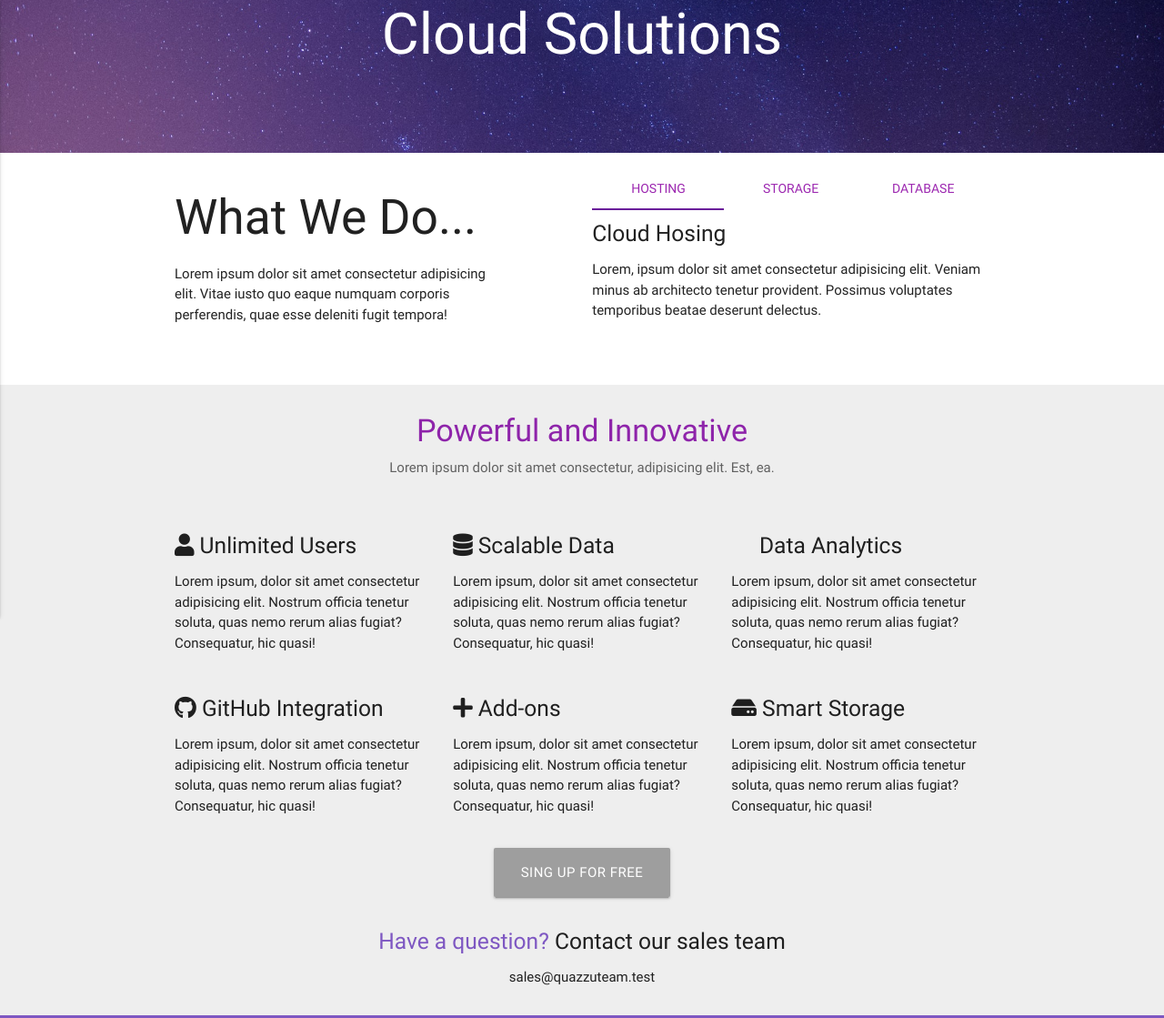
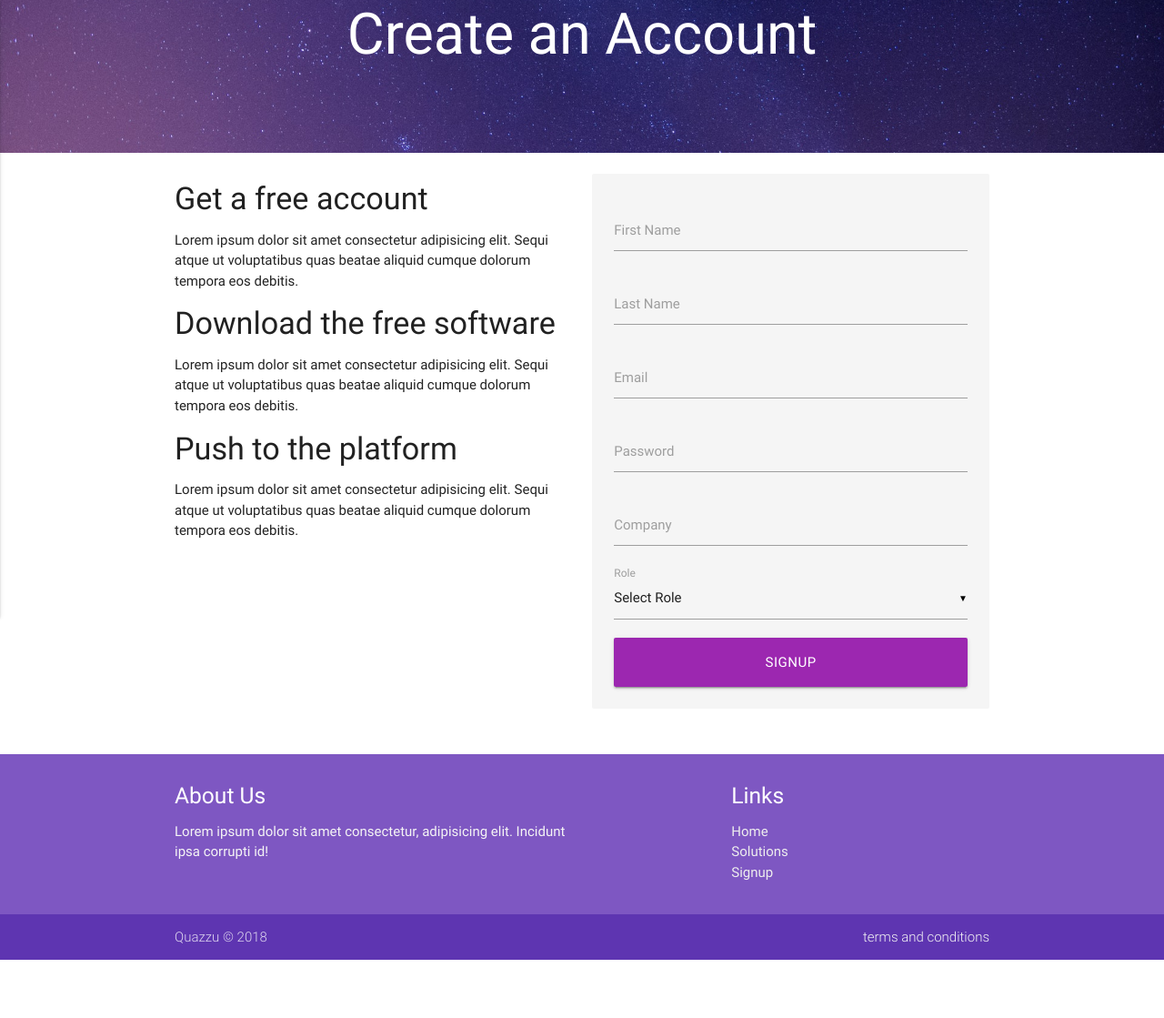
Before and after one commit to Brayheart/Quazzu, a plain HTML site: page signup.html in a window 1280 px wide. Shown: the part 182-1301 px from the top of the page at 91% size. After the commit the page ends 1237 px from the top, so only its background shows below. Drawn offline with nearby package versions, Linux system fonts and the light colour scheme.

Commit message:
final commit

```diff
--- a/css/main.css
+++ b/css/main.css
@@ -69,6 +69,11 @@
   }
 }
 
+.btn-extend{
+  display: block;
+  width: 100%
+}
+
 .carousel-item p{
   font-size: 20px !important;
 }
--- a/solutions.html
+++ b/signup.html
@@ -29,13 +29,13 @@
           </a>
           <ul class="right hide-on-medium-and-down">
             <li>
-              <a href="index.html" class="active-link">Home</a>
+              <a href="index.html">Home</a>
             </li>
             <li>
               <a href="solutions.html">Solutions</a>
             </li>
             <li>
-              <a href="signup.html">Signup</a>
+              <a href="signup.html" class="active-link">Signup</a>
             </li>
             <li>
               <a href="#login-modal" class="btn purple modal-trigger">Login</a>
@@ -88,110 +88,64 @@
       <div class="row">
         <div class="col s12 m10 offset-m1 center">
           <h5>Welcome to Quazzu</h5>
-          <h1>Cloud Solutions</h1>
+          <h1>Create an Account</h1>
         </div>
       </div>
     </div>
   </header>
 
-  <!-- Section: Solutions About -->
-  <section class="section section-solutions-about">
+  <!-- Section: Signup -->
+  <section class="section section-signup">
     <div class="container">
       <div class="row">
-        <div class="col s12 m5">
-          <h2>What We Do...</h2>
-          <p>Lorem ipsum dolor sit amet consectetur adipisicing elit. Vitae iusto quo eaque numquam corporis perferendis, quae esse deleniti fugit tempora!</p>
+        <div class="col s12 m6">
+          <h4>Get a free account</h4>
+          <p>Lorem ipsum dolor sit amet consectetur adipisicing elit. Sequi atque ut voluptatibus quas beatae aliquid cumque dolorum tempora eos debitis.</p>
+          <h4>Download the free software</h4>
+          <p>Lorem ipsum dolor sit amet consectetur adipisicing elit. Sequi atque ut voluptatibus quas beatae aliquid cumque dolorum tempora eos debitis.</p>
+          <h4>Push to the platform</h4>
+          <p>Lorem ipsum dolor sit amet consectetur adipisicing elit. Sequi atque ut voluptatibus quas beatae aliquid cumque dolorum tempora eos debitis.</p>
         </div>
-        <div class="col s12 m6 offset-m1">
-          <div class="row">
-            <div class="col s12">
-              <ul class="tabs">
-                <li class="tab col s4">
-                  <a href="#tab1" class="purple-text">Hosting</a>
-                </li>
-                <li class="tab col s4">
-                  <a href="#tab2" class="purple-text">Storage</a>
-                </li>
-                <li class="tab col s4">
-                  <a href="#tab3" class="purple-text">Database</a>
-                </li>
-              </ul>
-            </div>
-            <div id="tab1" class="col s12">
-              <h5>Cloud Hosing</h5>
-              <p>Lorem, ipsum dolor sit amet consectetur adipisicing elit. Veniam minus ab architecto tenetur provident. Possimus voluptates temporibus beatae deserunt delectus.</p>
-            </div>
-            <div id="tab2" class="col s12">
-              <h5>Cloud Storage</h5>
-              <p>Lorem ipsum dolor sit amet consectetur, adipisicing elit. At cum non, recusandae nisi culpa voluptatibus quo illo veritatis quis deleniti!</p>
-            </div>
-            <div id="tab3" class="col s12">
-              <h5>Cloud Database</h5>
-              <p>Lorem ipsum dolor sit amet consectetur, adipisicing elit. Reiciendis maxime fugit, recusandae suscipit autem repudiandae impedit sed quasi iure dolorum!</p>
-            </div>
+        <div class="col s12 m6">
+          <div class="card-panel grey lighten-4 grey-text text-darken-4 z-depth-0">
+            <form>
+              <div class="input-field">
+                <input type="text" id="first_name">
+                <label for="first_name">First Name</label>
+              </div>
+              <div class="input-field">
+                <input type="text" id="last_name">
+                <label for="last_name">Last Name</label>
+              </div>
+              <div class="input-field">
+                <input type="email" id="email">
+                <label for="email">Email</label>
+              </div>
+              <div class="input-field">
+                <input type="password" id="password">
+                <label for="password">Password</label>
+              </div>
+              <div class="input-field">
+                <input type="text" id="company">
+                <label for="company">Company</label>
+              </div>
+              <div class="input-field">
+                <select id="role">
+                  <option value="" disabled selected>Select Role</option>
+                  <option value="professional">Professional Developer</option>
+                  <option value="student">Student</option>
+                  <option value="manager">Manager</option>
+                  <option value="other">Other</option>
+                </select>
+                <label for="role">Role</label>
+              </div>
+              <input type="submit" value="Signup" class="btn btn-large purple btn-extend">
+            </form>
           </div>
         </div>
       </div>
     </div>
   </section>
-
-  <!-- Section: Features -->
-  <section class="section section-features grey lighten-3">
-    <div class="container">
-      <h4 class="purple-text text-darken-1 center">Powerful and Innovative</h4>
-      <h6 class="grey-text text-darken-2 center">Lorem ipsum dolor sit amet consectetur, adipisicing elit. Est, ea.</h6>
-      <br><br>
-      <!-- Row 1 -->
-      <div class="row">
-        <div class="col s12 m4">
-          <h5>
-            <i class="fa fa-user"></i> Unlimited Users
-          </h5>
-          <p>Lorem ipsum, dolor sit amet consectetur adipisicing elit. Nostrum officia tenetur soluta, quas nemo rerum alias fugiat? Consequatur, hic quasi!</p>
-        </div>
-        <div class="col s12 m4">
-          <h5>
-            <i class="fa fa-database"></i> Scalable Data
-          </h5>
-          <p>Lorem ipsum, dolor sit amet consectetur adipisicing elit. Nostrum officia tenetur soluta, quas nemo rerum alias fugiat? Consequatur, hic quasi!</p>
-        </div>
-        <div class="col s12 m4">
-          <h5>
-            <i class="fa fa-line"></i> Data Analytics
-          </h5>
-          <p>Lorem ipsum, dolor sit amet consectetur adipisicing elit. Nostrum officia tenetur soluta, quas nemo rerum alias fugiat? Consequatur, hic quasi!</p>
-        </div>
-      </div>
-      <!-- Row 2 -->
-            <div class="row">
-        <div class="col s12 m4">
-          <h5>
-            <i class="fab fa-github" ></i> GitHub Integration
-          </h5>
-          <p>Lorem ipsum, dolor sit amet consectetur adipisicing elit. Nostrum officia tenetur soluta, quas nemo rerum alias fugiat? Consequatur, hic quasi!</p>
-        </div>
-        <div class="col s12 m4">
-          <h5>
-            <i class="fa fa-plus"></i> Add-ons
-          </h5>
-          <p>Lorem ipsum, dolor sit amet consectetur adipisicing elit. Nostrum officia tenetur soluta, quas nemo rerum alias fugiat? Consequatur, hic quasi!</p>
-        </div>
-        <div class="col s12 m4">
-          <h5>
-            <i class="fa fa-hdd"></i> Smart Storage
-          </h5>
-          <p>Lorem ipsum, dolor sit amet consectetur adipisicing elit. Nostrum officia tenetur soluta, quas nemo rerum alias fugiat? Consequatur, hic quasi!</p>
-        </div>
-      </div>
-      <div class="center">
-        <a href="signup.html" class="btn btn-large grey">Sing Up For Free</a>
-        <br><br>
-        <h5><span class="deep-purple-text text-lighten-1">Have a question?</span> Contact our sales team</h5>
-        <p>sales@quazzuteam.test</p>
-      </div>
-    </div>
-  </section>
-
 
   <!-- Footer -->
   <footer class="page-footer deep-purple lighten-1">
@@ -258,6 +212,7 @@
       $('.carousel.carousel-slider').carousel({ fullWidth: true });
       $('.button-collapse').sideNav();
       $('.modal').modal();
+      $('select').material_select();
     });
   </script>
 </body>
```
